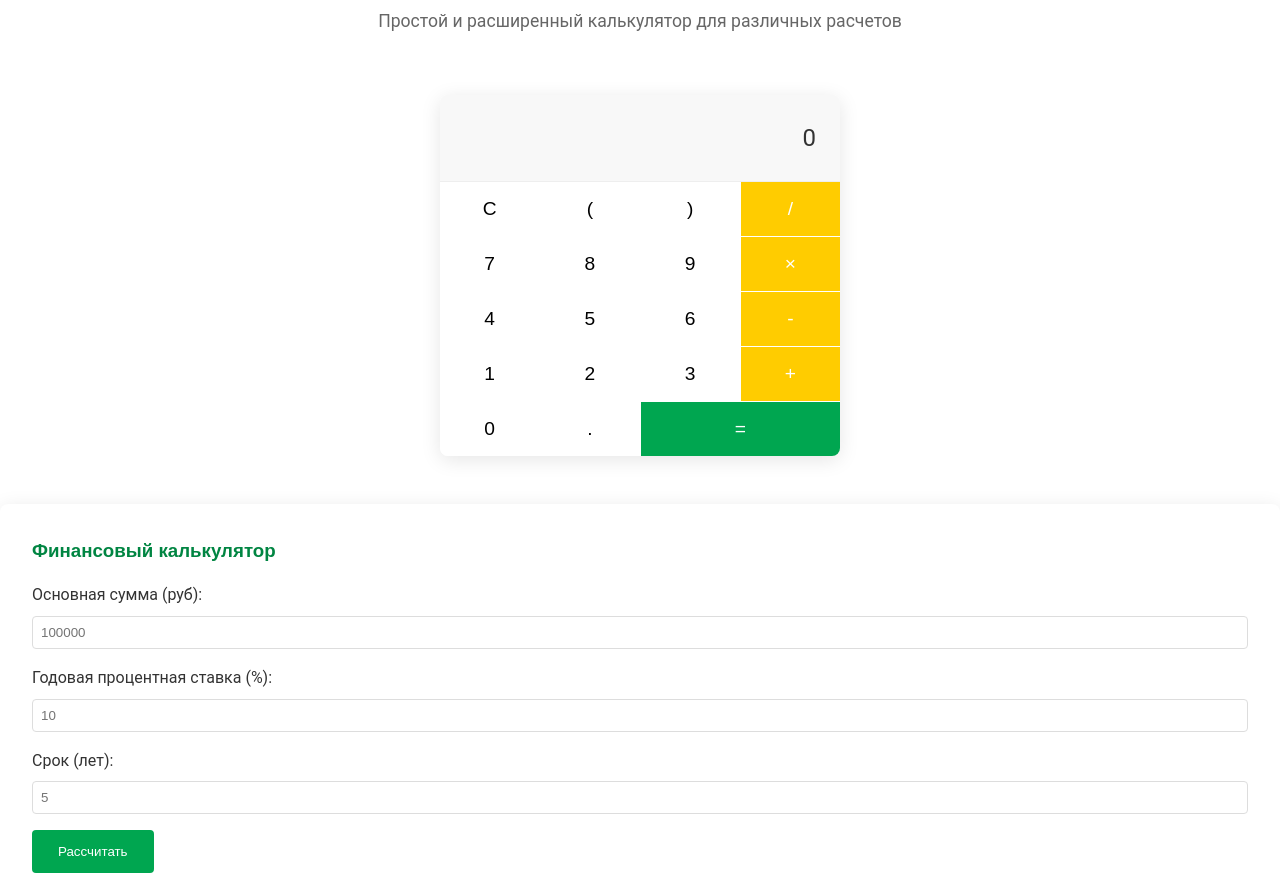
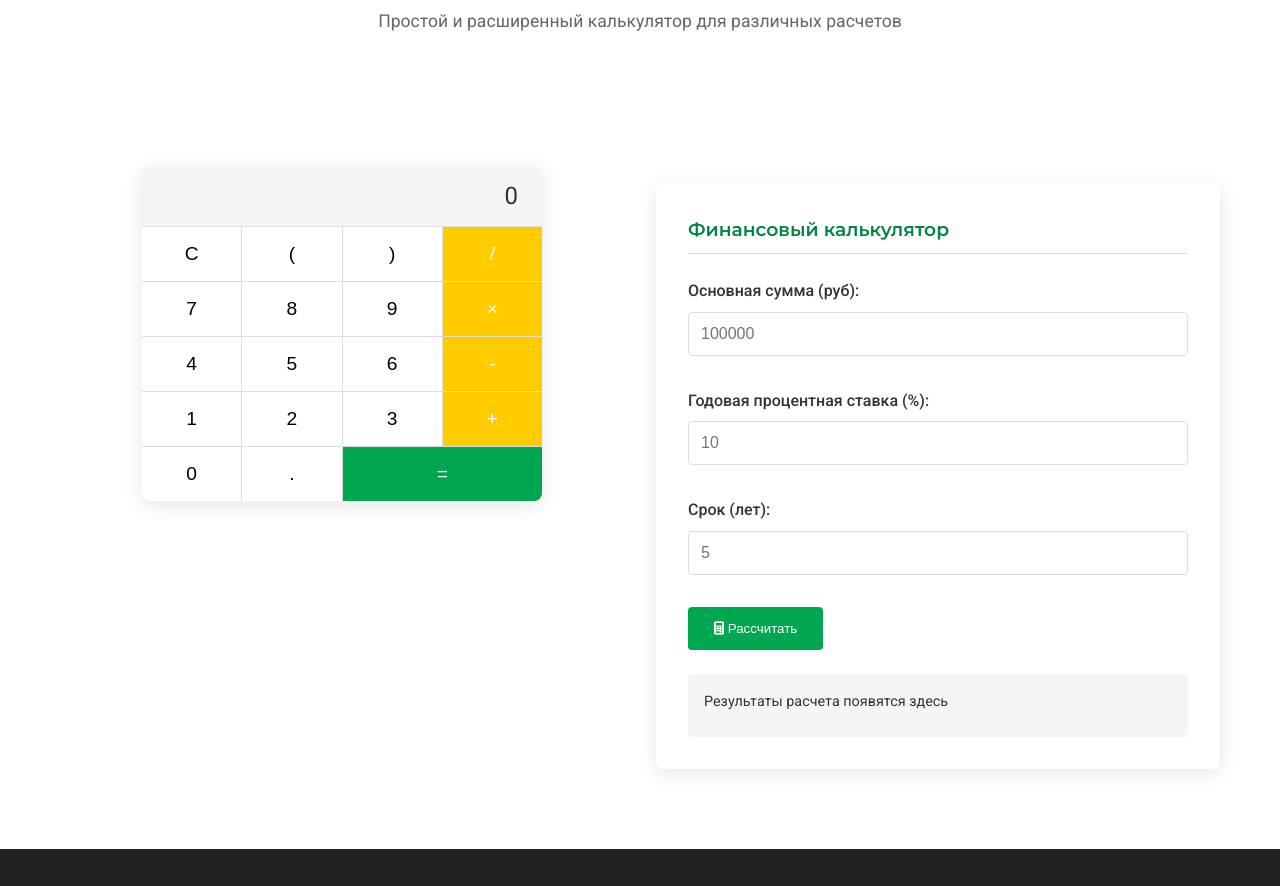
Before and after one commit to Gaf-ka/gazprom-tools, a plain HTML site: page office-tools/calculator.html in a window 1280 px wide. Shown: the part 201-1087 px from the top of the page. Drawn offline with Linux system fonts and the light colour scheme.

Commit message:
Again commit

```diff
--- a/office-tools/calculator.html
+++ b/office-tools/calculator.html
@@ -5,6 +5,136 @@
     <meta name="viewport" content="width=device-width, initial-scale=1.0">
     <title>Калькулятор - Газпром</title>
     <link rel="stylesheet" href="../style.css">
+    <link href="https://fonts.googleapis.com/css2?family=Roboto:wght@300;400;500;700&family=Montserrat:wght@400;600;700&display=swap" rel="stylesheet">
+    <link rel="stylesheet" href="https://cdnjs.cloudflare.com/ajax/libs/font-awesome/6.4.0/css/all.min.css">
+    <style>
+        .calculator-section {
+            padding: 40px 0;
+        }
+
+        .calculator-wrapper {
+            display: grid;
+            grid-template-columns: 1fr 1fr;
+            gap: 2rem;
+        }
+
+        .calculator {
+            max-width: 400px;
+            background-color: var(--white);
+            border-radius: 8px;
+            box-shadow: var(--shadow);
+            overflow: hidden;
+        }
+
+        .calculator-display {
+            padding: 1.5rem;
+            background-color: var(--light-gray);
+            text-align: right;
+            font-size: 1.5rem;
+            border-bottom: 1px solid var(--gray);
+            height: 60px;
+            display: flex;
+            align-items: center;
+            justify-content: flex-end;
+        }
+
+        .calculator-buttons {
+            display: grid;
+            grid-template-columns: repeat(4, 1fr);
+            gap: 1px;
+            background-color: var(--gray);
+        }
+
+        .calculator button {
+            border: none;
+            padding: 1rem;
+            font-size: 1.2rem;
+            background-color: white;
+            cursor: pointer;
+            transition: var(--transition);
+        }
+
+        .calculator button:hover {
+            background-color: var(--light-gray);
+        }
+
+        .calculator button.operator {
+            background-color: var(--accent-color);
+            color: white;
+        }
+
+        .calculator button.operator:hover {
+            background-color: #e6b800;
+        }
+
+        .calculator button.equals {
+            background-color: var(--primary-color);
+            color: white;
+            grid-column: span 2;
+        }
+
+        .calculator button.equals:hover {
+            background-color: var(--secondary-color);
+        }
+
+        .financial-calculator {
+            background-color: var(--white);
+            padding: 2rem;
+            border-radius: 8px;
+            box-shadow: var(--shadow);
+        }
+
+        .financial-calculator h3 {
+            margin-bottom: 1.5rem;
+            color: var(--primary-dark);
+            border-bottom: 1px solid var(--gray);
+            padding-bottom: 0.5rem;
+        }
+
+        .form-group {
+            margin-bottom: 1rem;
+        }
+
+        .form-group label {
+            display: block;
+            margin-bottom: 0.5rem;
+            font-weight: 500;
+        }
+
+        .form-group input {
+            width: 100%;
+            padding: 0.75rem;
+            border: 1px solid var(--gray);
+            border-radius: 4px;
+            font-size: 1rem;
+        }
+
+        .financial-result {
+            margin-top: 1.5rem;
+            padding: 1rem;
+            background-color: var(--light-gray);
+            border-radius: 4px;
+            font-size: 0.9rem;
+        }
+
+        .financial-result p {
+            margin-bottom: 0.5rem;
+        }
+
+        .financial-result strong {
+            color: var(--primary-dark);
+        }
+
+        @media (max-width: 768px) {
+            .calculator-wrapper {
+                grid-template-columns: 1fr;
+            }
+
+            .calculator {
+                max-width: 100%;
+            }
+        }
+    </style>
 </head>
 <body>
     <header class="header">
@@ -45,6 +175,10 @@
             </div>
         </section>
 
+        <section class="calculator-section">
+            <div class="container">
+                <div class="calculator-wrapper">
+                    <div>
                         <div class="calculator">
                             <div class="calculator-display" id="display">0</div>
                             <div class="calculator-buttons">
@@ -73,26 +207,36 @@
                                 <button onclick="calculate()" class="equals">=</button>
                             </div>
                         </div>
+                    </div>
 
                     <div class="financial-calculator">
                         <h3>Финансовый калькулятор</h3>
-            <div>
+                        <div class="form-group">
                             <label for="principal">Основная сумма (руб):</label>
                             <input type="number" id="principal" placeholder="100000">
+                        </div>
 
+                        <div class="form-group">
                             <label for="rate">Годовая процентная ставка (%):</label>
                             <input type="number" id="rate" placeholder="10">
+                        </div>
 
+                        <div class="form-group">
                             <label for="time">Срок (лет):</label>
                             <input type="number" id="time" placeholder="5">
+                        </div>
 
-                <button onclick="calculateInterest()" class="btn btn-primary">Рассчитать</button>
+                        <button onclick="calculateInterest()" class="btn btn-primary">
+                            <i class="fas fa-calculator"></i> Рассчитать
+                        </button>
 
                         <div class="financial-result" id="interestResult">
-                    Результаты расчета появятся здесь
+                            <p>Результаты расчета появятся здесь</p>
                         </div>
                     </div>
                 </div>
+            </div>
+        </section>
     </main>
 
     <footer class="footer">
@@ -181,7 +325,7 @@
             const time = parseFloat(document.getElementById('time').value);
 
             if (isNaN(principal) || isNaN(rate) || isNaN(time)) {
-                document.getElementById('interestResult').innerHTML = 'Пожалуйста, введите корректные числа во все поля.';
+                document.getElementById('interestResult').innerHTML = '<p style="color: red;">Пожалуйста, введите корректные числа во все поля.</p>';
                 return;
             }
 
```
Lines whose indentation alone changed are shown as unchanged.
